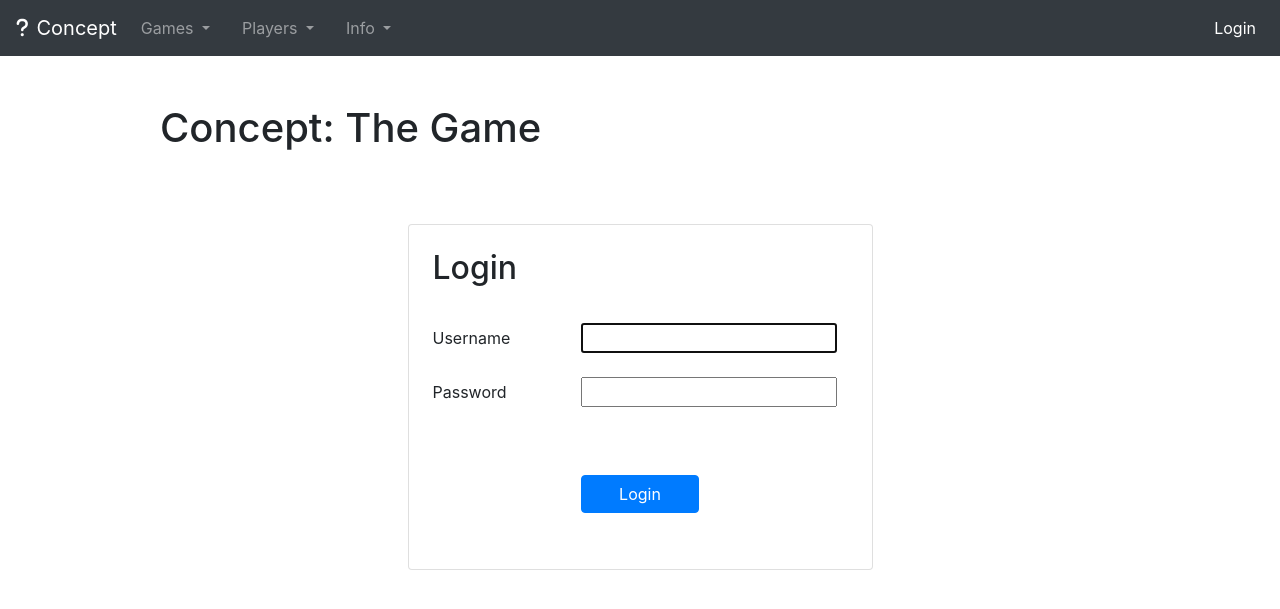
After one commit to acounsel/concept, a Django app: page /login/ in a window 1280 px wide. The commit adds this page. Shown: the top 609 px of the page. Run offline with Django 3.2, Linux system fonts and the light colour scheme; some libraries are stand-ins or nearby versions.

Commit message:
add user auth and header addin

```diff
--- /dev/null
+++ b/concept/templates/addins/navbar.html
@@ -0,0 +1,68 @@
+{% load static %}
+{% load admin_urls %}
+<nav class="navbar navbar-expand-lg navbar-dark bg-dark">
+  <a class="navbar-brand" href="{% url 'home' %}"><i class="fas fa-question mr-2"></i>Concept</a>
+  <button class="navbar-toggler" type="button" data-toggle="collapse" data-target="#navbarNav" aria-controls="navbarNav" aria-expanded="false" aria-label="Toggle navigation">
+    <span class="navbar-toggler-icon"></span>
+  </button>
+  <div class="collapse navbar-collapse navbar-expand-xlg" id="navbarNav">
+    <ul class="navbar-nav w-100">
+      <li class="nav-item dropdown mr-3">
+        <a class="nav-link dropdown-toggle" href="" id="navbarDropdownMenuLink" role="button" data-toggle="dropdown" aria-haspopup="true" aria-expanded="false">
+          Games
+        </a>
+        <div class="dropdown-menu" aria-labelledby="navbarDropdownMenuLink">
+          <a class="dropdown-item" href="">View Contacts</a>
+          <a class="dropdown-item" href="">Add Contact</a>
+          <a class="dropdown-item" href="">Import Contacts</a>
+        </div>
+      </li>
+      <li class="nav-item dropdown mr-3">
+        <a class="nav-link dropdown-toggle" href="" id="navbarDropdownMenuLink" role="button" data-toggle="dropdown" aria-haspopup="true" aria-expanded="false">
+          Players
+        </a>
+        <div class="dropdown-menu" aria-labelledby="navbarDropdownMenuLink">
+          <a class="dropdown-item" href="">View Messages</a>
+          <a class="dropdown-item" href="">Add Message</a>
+          <a class="dropdown-item" href="">Send Log</a>
+        </div>
+      </li>
+      <li class="nav-item dropdown mr-auto">
+        <a class="nav-link dropdown-toggle" href="" id="navbarDropdownMenuLink" role="button" data-toggle="dropdown" aria-haspopup="true" aria-expanded="false">
+          Info
+        </a>
+        <div class="dropdown-menu" aria-labelledby="navbarDropdownMenuLink">
+          <a class="dropdown-item" href="">View Tags</a>
+          <a class="dropdown-item" href="">Add Tag</a>
+        </div>
+      </li>
+     <!--  <li class="nav-item dropdown mr-auto">
+        <a class="nav-link dropdown-toggle" href="" id="navbarDropdownMenuLink" role="button" data-toggle="dropdown" aria-haspopup="true" aria-expanded="false">
+          Surveys
+        </a>
+        <div class="dropdown-menu" aria-labelledby="navbarDropdownMenuLink">
+          <a class="dropdown-item" href="">View Surveys</a>
+          <a class="dropdown-item" href="">Add Survey</a>
+        </div>
+      </li> -->
+      <li class="nav-item dropdown">
+        {% if request.user.is_authenticated %}
+        <a class="nav-link dropdown-toggle text-white" href="#" id="navbarDropdown" role="button" data-toggle="dropdown" aria-haspopup="true" aria-expanded="false">
+          <span class="UserIcon mr-3 text-white"><i class="far fa-user"></i></span>{{ request.user.first_name }}
+        </a>
+        <div class="dropdown-menu" aria-labelledby="navbarDropdown">
+          <a class="dropdown-item" href="">Settings</a>
+          <a class="dropdown-item" href="">Organization</a>
+          <div class="dropdown-divider"></div>
+          <a class="dropdown-item" href="{% url 'logout' %}">Logout</a>
+          </div>
+        {% else %}
+        <a class="nav-link text-white" href="{% url 'login' %}">Login</a>
+        {% endif %}
+
+      </li>
+    </ul>
+
+
+  </div>
+</nav>
--- a/concept/templates/base.html
+++ b/concept/templates/base.html
@@ -2,12 +2,21 @@
   <head>
     <title>Concept: The Game</title>
     <link rel="stylesheet" href="https://stackpath.bootstrapcdn.com/bootstrap/4.4.1/css/bootstrap.min.css" integrity="sha384-Vkoo8x4CGsO3+Hhxv8T/Q5PaXtkKtu6ug5TOeNV6gBiFeWPGFN9MuhOf23Q9Ifjh" crossorigin="anonymous">
+    <script src="https://code.jquery.com/jquery-3.4.1.slim.min.js" integrity="sha384-J6qa4849blE2+poT4WnyKhv5vZF5SrPo0iEjwBvKU7imGFAV0wwj1yYfoRSJoZ+n" crossorigin="anonymous"></script>
+    <script src="https://cdn.jsdelivr.net/npm/popper.js@1.16.0/dist/umd/popper.min.js" integrity="sha384-Q6E9RHvbIyZFJoft+2mJbHaEWldlvI9IOYy5n3zV9zzTtmI3UksdQRVvoxMfooAo" crossorigin="anonymous"></script>
+    <script src="https://stackpath.bootstrapcdn.com/bootstrap/4.4.1/js/bootstrap.min.js" integrity="sha384-wfSDF2E50Y2D1uUdj0O3uMBJnjuUD4Ih7YwaYd1iqfktj0Uod8GCExl3Og8ifwB6" crossorigin="anonymous"></script>
+    <script src="https://kit.fontawesome.com/2b1f4ac6f0.js" crossorigin="anonymous"></script>
   </head>
   <body>
-        <div class="w-75 mx-auto mt-5">
-            <h1>Concept: The Game</h1>
+    <header>
+      {% include 'addins/navbar.html' %}
+      {% block header %}
+      {% endblock %}
+    </header>
+    <main class="w-75 mx-auto mt-5">
+      <h1 class="pb-4">Concept: The Game</h1>
       {% block body %}
       {% endblock %}
-        </div>
+    </main>
   </body>
 </html>
--- a/concept/templates/home.html
+++ b/concept/templates/home.html
@@ -3,8 +3,7 @@
 {% block body %}
     <p>Welcome to Concept,
     {{ first_name }}</p>
-    <p>Create a new game</p>
-    <form method="POST" action="{% url 'game-create' %}">
+    <form class="d-flex" method="POST" action="{% url 'game-create' %}">
         {% csrf_token %}
         <input type="text" name="name" placeholder="What's the name of the game?" class=" w-50 form-control">
         <button class="btn btn-primary">
--- /dev/null
+++ b/concept/templates/registration/login.html
@@ -0,0 +1,27 @@
+{% extends 'base.html' %}
+
+{% block body %}
+  <div class="container-fluid">
+    <div class="card mx-auto mt-5 p-4 w-50">
+      <h2>Login</h2>
+      <form class="Form mt-4" method="post">
+        {% csrf_token %}
+        {% for field in form %}
+          <div class="form-group row align-items-center">
+            <label for="{{ field.name }}" class="col-sm-4 col-form-label">{{ field.label }}</label>
+            <div class="col-sm-8">
+              {{ field }}
+            </div>
+              {% if field.errors %}
+              {{ field.errors }}
+              {% endif %}
+          </div>
+        {% endfor %}
+        <div class="form-group row align-items-center">
+          <div class="col-sm-4 mx-auto mt-5">
+            <button type="submit" class="btn btn-primary btn-login btn-block">Login</button>
+          </div>
+        </div>
+      </form>
+  </div>
+{% endblock %}
--- a/django_concept/settings.py
+++ b/django_concept/settings.py
@@ -88,7 +88,8 @@ AUTH_PASSWORD_VALIDATORS = [
 ]
 
 LOGIN_URL = 'login'
-
+LOGIN_REDIRECT_URL = 'home'
+LOGOUT_REDIRECT_URL = 'home'
 # Internationalization
 # https://docs.djangoproject.com/en/3.0/topics/i18n/
 
--- a/django_concept/urls.py
+++ b/django_concept/urls.py
@@ -14,9 +14,12 @@ Including another URLconf
     2. Add a URL to urlpatterns:  path('blog/', include('blog.urls'))
 """
 from django.contrib import admin
+from django.contrib.auth import views as auth_views
 from django.urls import include, path
 
 urlpatterns = [
     path('admin/', admin.site.urls),
+    path('login/', auth_views.LoginView.as_view(), name='login'),
+    path('logout/', auth_views.LogoutView.as_view(), name='logout'),
     path('', include('concept.urls')),
 ]
```
Lines whose indentation alone changed are shown as unchanged.
